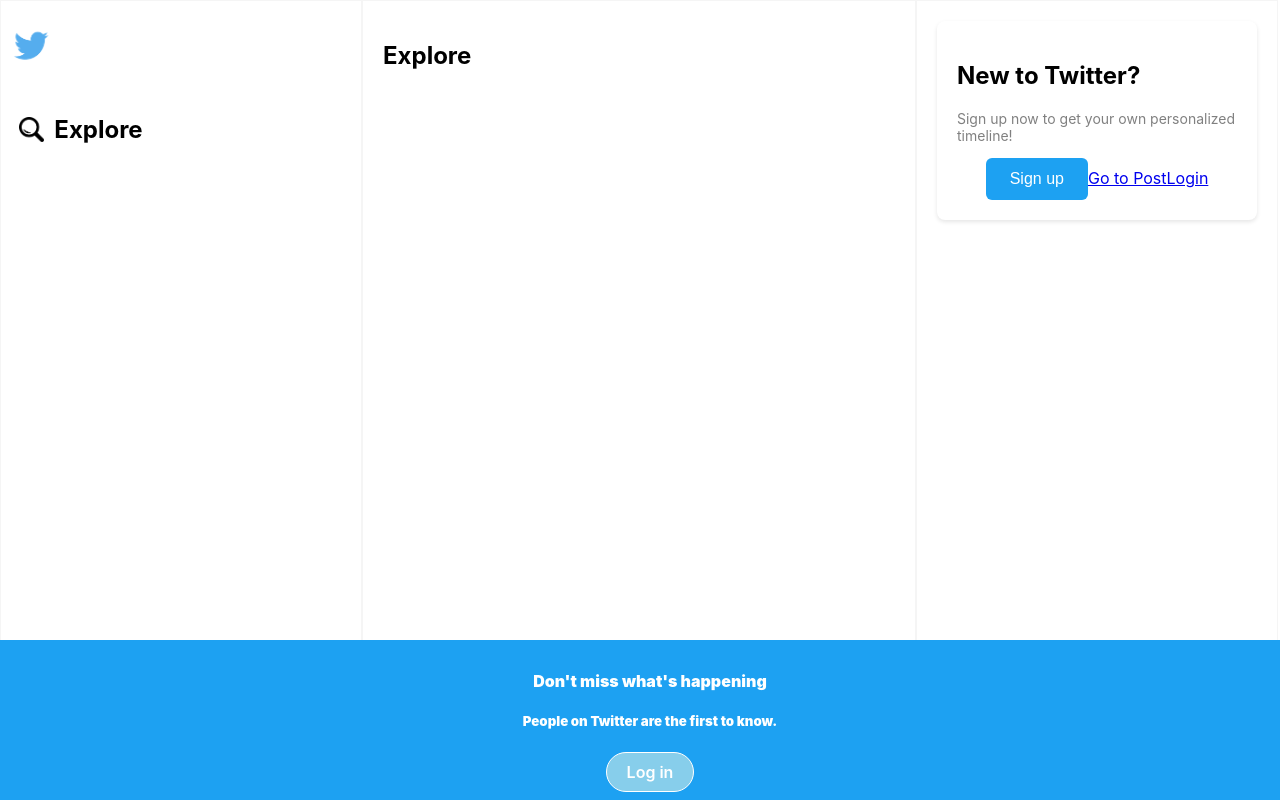
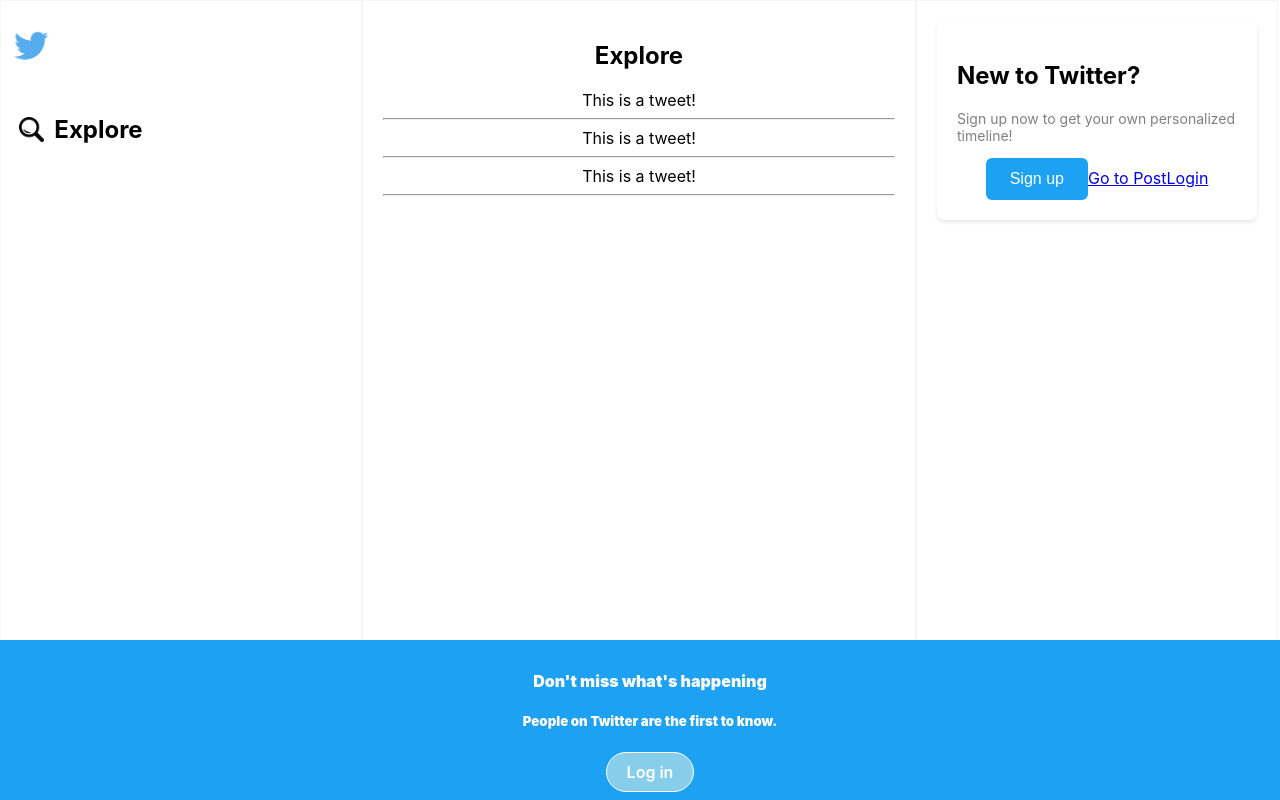
Before and after one commit to ShashiSugrim/twitter-clone, a React (Create React App) app: page / in a window 1280 px wide. Built offline with nearby package versions, Linux system fonts and the light colour scheme.

Commit message:
signup now redirects to seperate page

```diff
--- a/src/PreLogin.js
+++ b/src/PreLogin.js
@@ -4,9 +4,16 @@
 import twitterLogo from './twitterlogo.png';
 import glass from './glass.png';
 import SignIn from './SignIn.js';
-import { Link } from 'react-router-dom';
+import { Link, useNavigate } from 'react-router-dom';
+import Explore from './Explore';
+import SignUp from './SignUp';
 
 function PreLogin() {
+  let navigate = useNavigate();
+  const handleSignUp = (event) =>
+  {
+    navigate("/signup")
+  }
   return (
 <div className="App">
 <div className="sidebar one">
@@ -16,13 +23,14 @@
     <h2 className = "explore-side">Explore</h2>
 </div>
 <div className="sidebar two">
-    <h2 className = "explore-side2">Explore</h2>
+    {/* <h2 className = "explore-side2">Explore</h2> */}
+    <Explore className = "explore-side2"/>
 </div>
 <div className="sidebar three">
 <div className="new-to-twitter-box">
       <h2 className = "new-to-text">New to Twitter?</h2>
       <p className = "sign-up-text"> Sign up now to get your own personalized timeline!</p>
-      <button className="signup-button">Sign up</button>
+      <button onClick={handleSignUp} className="signup-button">Sign up</button>
       <Link to="/postlogin">Go to PostLogin</Link>
     </div>
 </div>
```
